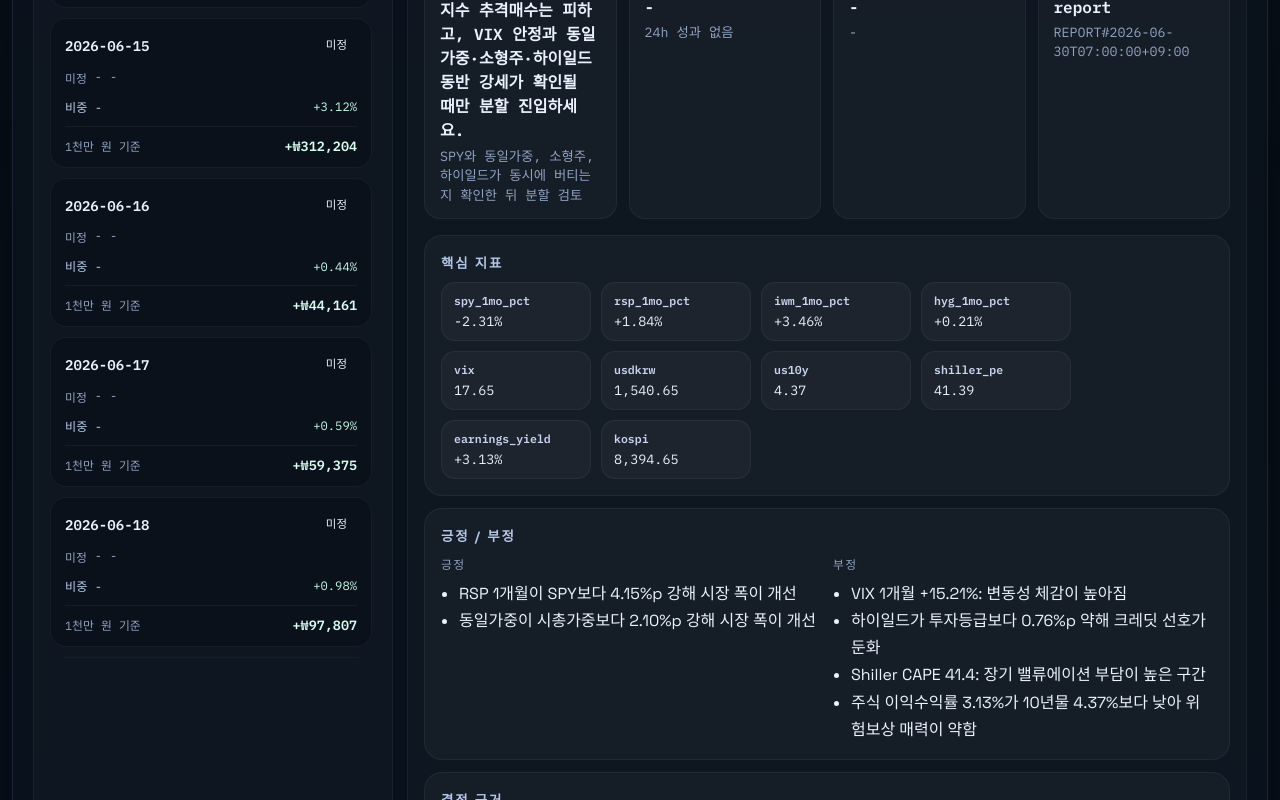
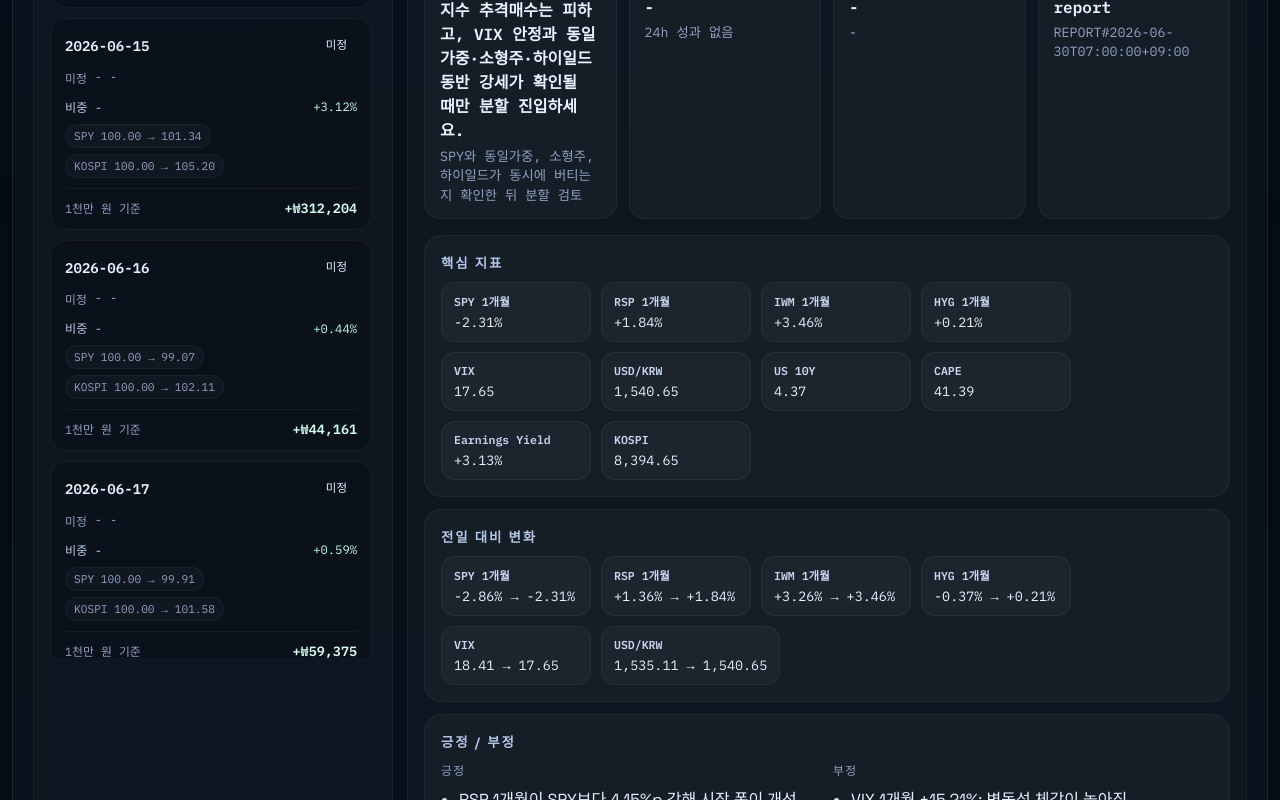
Before and after one commit to tioon/market-monitor-dashboard, a React (Vite) app: page / in a window 1280 px wide. Shown: the part 2120-2920 px from the top of the page. Built offline with nearby package versions, Linux system fonts and the light colour scheme.

Commit message:
Show per-report change traces

```diff
--- a/src/App.jsx
+++ b/src/App.jsx
@@ -150,6 +150,106 @@ function calibrationWarning(project) {
 
 function slugId(value) {
   return String(value || '').replace(/[^a-z0-9]+/gi, '-').toLowerCase();
+}
+
+const PROJECT_CORE_PRIORITIES = {
+  'market-agent': ['spy_1mo_pct', 'rsp_1mo_pct', 'iwm_1mo_pct', 'hyg_1mo_pct', 'vix', 'usdkrw', 'us10y', 'shiller_pe', 'earnings_yield', 'kospi'],
+  'crypto-agent': ['btc_24h', 'eth_24h', 'btc_7d', 'eth_fee_7d', 'btc_active_7d', 'eth_tx_7d', 'fear_greed', 'stablecoin_supply', 'mcap'],
+};
+
+const PROJECT_CORE_LABELS = {
+  'market-agent': {
+    spy_1mo_pct: 'SPY 1개월',
+    rsp_1mo_pct: 'RSP 1개월',
+    iwm_1mo_pct: 'IWM 1개월',
+    hyg_1mo_pct: 'HYG 1개월',
+    vix: 'VIX',
+    usdkrw: 'USD/KRW',
+    us10y: 'US 10Y',
+    shiller_pe: 'CAPE',
+    earnings_yield: 'Earnings Yield',
+    kospi: 'KOSPI',
+  },
+  'crypto-agent': {
+    btc_24h: 'BTC 24h',
+    eth_24h: 'ETH 24h',
+    btc_7d: 'BTC 7d',
+    eth_fee_7d: 'ETH fee 7d',
+    btc_active_7d: 'BTC active 7d',
+    eth_tx_7d: 'ETH tx 7d',
+    fear_greed: 'Fear & Greed',
+    stablecoin_supply: 'Stablecoin supply',
+    mcap: 'Market cap',
+  },
+};
+
+const PROJECT_PERFORMANCE_TRACES = {
+  'market-agent': [
+    { key: 'spy_return_pct', label: 'SPY' },
+    { key: 'kospi_return_pct', label: 'KOSPI' },
+    { key: 'strategy_return_pct', label: '전략' },
+    { key: 'benchmark_return_pct', label: '벤치마크' },
+  ],
+  'crypto-agent': [
+    { key: 'btc_return_pct', label: 'BTC' },
+    { key: 'eth_return_pct', label: 'ETH' },
+    { key: 'strategy_return_pct', label: '전략' },
+    { key: 'benchmark_return_pct', label: '벤치마크' },
+  ],
+};
+
+function projectCoreKeys(projectId) {
+  return PROJECT_CORE_PRIORITIES[projectId] || [];
+}
+
+function projectCoreLabel(projectId, key) {
+  return PROJECT_CORE_LABELS[projectId]?.[key] || key;
+}
+
+function buildCoreChangeRows(projectId, currentCoreData, previousCoreData) {
+  return projectCoreKeys(projectId)
+    .map((key) => {
+      const current = currentCoreData?.[key];
+      const previous = previousCoreData?.[key];
+      if (isEmptyValue(current) || isEmptyValue(previous)) return null;
+      const currentText = formatCoreValue(key, current);
+      const previousText = formatCoreValue(key, previous);
+      if (currentText === previousText) return null;
+      return {
+        key,
+        label: projectCoreLabel(projectId, key),
+        currentText,
+        previousText,
+      };
+    })
+    .filter(Boolean)
+    .slice(0, 6);
+}
+
+function formatNormalizedReturn(returnPct) {
+  const start = 100;
+  const end = start + toNumber(returnPct, 0);
+  return {
+    from: start.toFixed(2),
+    to: end.toFixed(2),
+  };
+}
+
+function buildPerformanceTraceRows(projectId, performance) {
+  return (PROJECT_PERFORMANCE_TRACES[projectId] || [])
+    .map((item) => {
+      const value = performance?.[item.key];
+      if (value === null || value === undefined) return null;
+      const normalized = formatNormalizedReturn(value);
+      return {
+        key: item.key,
+        label: item.label,
+        from: normalized.from,
+        to: normalized.to,
+        pct: pct(value, 2),
+      };
+    })
+    .filter(Boolean);
 }
 
 function reportRows(project) {
@@ -342,10 +442,19 @@ function ReportExplorer({ marketProject, cryptoProject }) {
     }
   }, [ledgerKey, selectedDay, ledgerRows]);
 
-  const selectedRow = ledgerRows.find((row) => row.day === selectedDay) || ledgerRows.at(-1) || null;
+  const selectedIndex = ledgerRows.findIndex((row) => row.day === selectedDay);
+  const selectedRow = selectedIndex >= 0 ? ledgerRows[selectedIndex] : ledgerRows.at(-1) || null;
+  const selectedLedgerIndex = selectedIndex >= 0 ? selectedIndex : ledgerRows.length - 1;
+  const previousRow = selectedLedgerIndex > 0 ? ledgerRows[selectedLedgerIndex - 1] : null;
   const projectPerf = performanceSummary(activeProject) || {};
   const metrics = reportKeyMetrics(activeProject);
   const coreData = summarizeCoreData(selectedRow?.decision?.core_data || {}, activeProject.projectId);
+  const coreChangeRows = buildCoreChangeRows(
+    activeProject.projectId,
+    selectedRow?.decision?.core_data || {},
+    previousRow?.decision?.core_data || {}
+  );
+  const performanceTraceRows = buildPerformanceTraceRows(activeProject.projectId, selectedRow?.performance || null);
   const reportText = selectedRow?.report?.report_text || '리포트 본문이 없습니다.';
   const brief = selectedRow?.decision?.decision_brief || [];
   const evidence = selectedRow?.decision?.core_evidence || [];
@@ -427,6 +536,13 @@ function ReportExplorer({ marketProject, cryptoProject }) {
                     </span>
                   </div>
                   {row.performance ? (
+                    <div className="report-item-change">
+                      {buildPerformanceTraceRows(activeProject.projectId, row.performance).slice(0, 2).map((item) => (
+                        <span key={item.key}>{item.label} {item.from} → {item.to}</span>
+                      ))}
+                    </div>
+                  ) : null}
+                  {row.performance ? (
                     <div className="report-item-pnl">
                       <span>1천만 원 기준</span>
                       <strong className={row.performance.strategy_return_pct >= 0 ? 'up' : 'down'}>
@@ -485,11 +601,27 @@ function ReportExplorer({ marketProject, cryptoProject }) {
                   <div className="chip-grid">
                     {coreData.map((item) => (
                       <span key={item.key} className="analysis-chip">
-                        <strong>{item.key}</strong>
+                        <strong>{projectCoreLabel(activeProject.projectId, item.key)}</strong>
                         <small>{formatCoreValue(item.key, item.value)}</small>
                       </span>
                     ))}
                   </div>
+                </div>
+
+                <div className="analysis-block">
+                  <h5>전일 대비 변화</h5>
+                  {coreChangeRows.length ? (
+                    <div className="chip-grid">
+                      {coreChangeRows.map((item) => (
+                        <span key={item.key} className="analysis-chip">
+                          <strong>{item.label}</strong>
+                          <small>{item.previousText} → {item.currentText}</small>
+                        </span>
+                      ))}
+                    </div>
+                  ) : (
+                    <p className="note">이전 리포트와 비교할 변화 데이터가 없습니다.</p>
+                  )}
                 </div>
 
                 <div className="analysis-block">
@@ -553,9 +685,20 @@ function ReportExplorer({ marketProject, cryptoProject }) {
                       <small>순손익 환산 기준</small>
                     </div>
                   </div>
+                  {performanceTraceRows.length ? (
+                    <div className="report-change-grid">
+                      {performanceTraceRows.map((item) => (
+                        <div key={item.key} className="report-change-card">
+                          <span>{item.label}</span>
+                          <strong>{item.from} → {item.to}</strong>
+                          <small>{item.pct}</small>
+                        </div>
+                      ))}
+                    </div>
+                  ) : null}
                   <p className="note">
                     {perf
-                      ? `기준 시점에서 24시간 뒤 매칭된 실제 가격 변화로 계산했다. ${cleanText(perf.asset_name, '대상 자산')} / ${cleanText(perf.regime, 'regime 없음')}`
+                      ? `기준값 100으로 정규화한 24시간 경로와 실제 가격 변화로 계산했다. ${cleanText(perf.asset_name, '대상 자산')} / ${cleanText(perf.regime, 'regime 없음')}`
                       : '이 리포트는 24시간 매칭 결과가 없어 성과 계산이 비어 있다.'}
                   </p>
                   {perf ? (
--- a/src/styles.css
+++ b/src/styles.css
@@ -331,6 +331,23 @@ button {
   font-size: 0.84rem;
 }
 
+.report-item-change {
+  display: flex;
+  flex-wrap: wrap;
+  gap: 6px;
+  margin-top: 8px;
+  color: var(--muted);
+  font-family: 'IBM Plex Mono', monospace;
+  font-size: 0.7rem;
+}
+
+.report-item-change span {
+  padding: 4px 8px;
+  border-radius: 999px;
+  background: rgba(255, 255, 255, 0.03);
+  border: 1px solid rgba(255, 255, 255, 0.04);
+}
+
 .report-item-bottom .up {
   color: #c9ffe9;
 }
@@ -530,6 +547,43 @@ button {
   color: var(--muted);
   font-family: 'IBM Plex Mono', monospace;
   font-size: 0.76rem;
+}
+
+.report-change-grid {
+  display: grid;
+  grid-template-columns: repeat(2, minmax(0, 1fr));
+  gap: 10px;
+  margin-top: 12px;
+}
+
+.report-change-card {
+  padding: 12px 13px;
+  border-radius: 14px;
+  background: rgba(255, 255, 255, 0.035);
+  border: 1px solid rgba(255, 255, 255, 0.05);
+}
+
+.report-change-card span {
+  display: block;
+  color: var(--muted);
+  font-size: 0.7rem;
+  letter-spacing: 0.12em;
+  text-transform: uppercase;
+}
+
+.report-change-card strong {
+  display: block;
+  margin-top: 8px;
+  font-family: 'IBM Plex Mono', monospace;
+  font-size: 0.92rem;
+}
+
+.report-change-card small {
+  display: block;
+  margin-top: 6px;
+  color: var(--muted);
+  font-family: 'IBM Plex Mono', monospace;
+  font-size: 0.74rem;
 }
 
 .empty-report {
@@ -1218,7 +1272,8 @@ tbody tr:hover td {
   .report-summary,
   .report-layout,
   .detail-grid,
-  .report-body-grid {
+  .report-body-grid,
+  .report-change-grid {
     grid-template-columns: 1fr;
   }
 
@@ -1252,7 +1307,8 @@ tbody tr:hover td {
   .report-layout,
   .report-body-grid,
   .detail-grid,
-  .two-column-notes {
+  .two-column-notes,
+  .report-change-grid {
     grid-template-columns: 1fr;
   }
 
```
Also changed, not shown: 6 other files (tests, documents, lock files or other folders).
